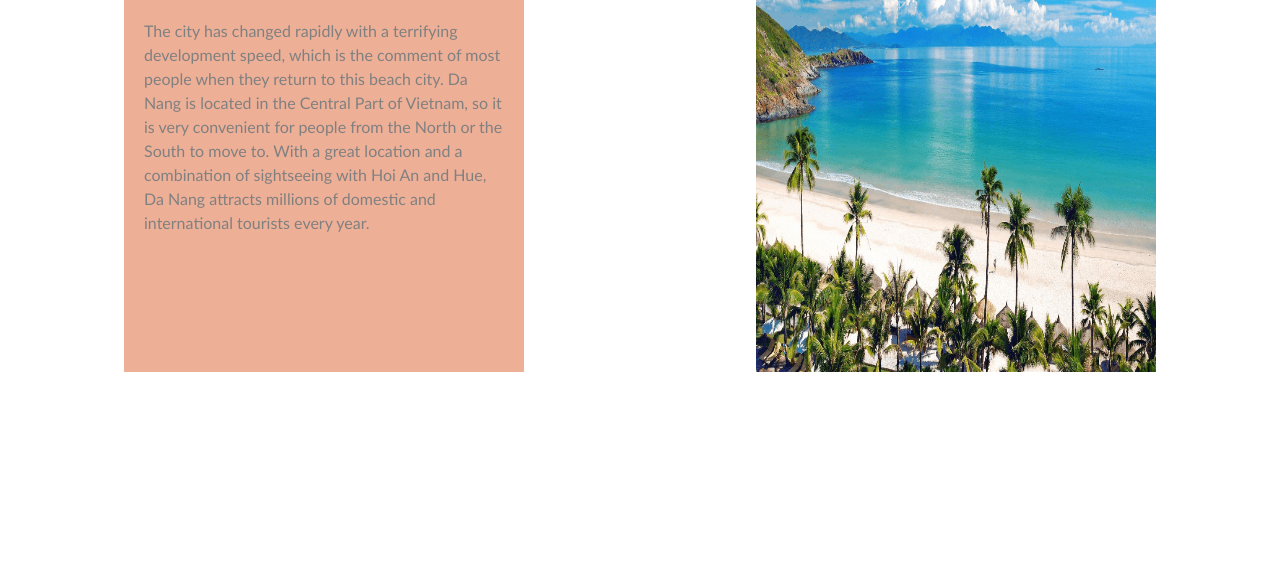
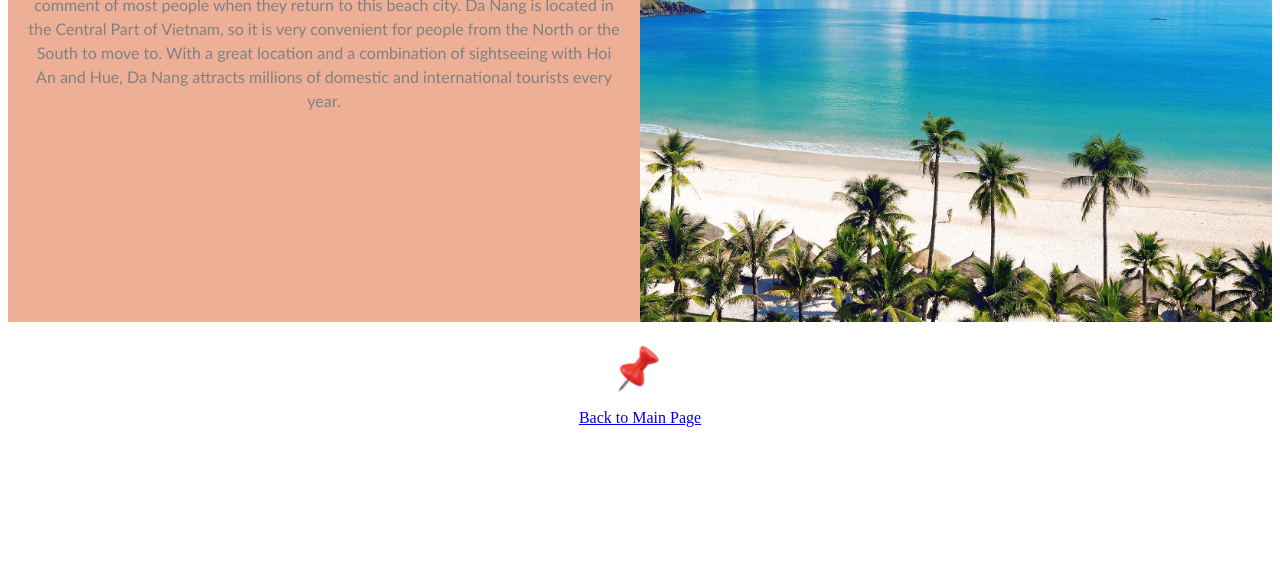
Before and after one commit to fnasidu/24-04-position, a plain HTML site: page 0424 position ex1/zoe.html in a window 1280 px wide. Shown: the part 228-800 px from the top of the page. Drawn offline with Linux system fonts and the light colour scheme.

Commit message:
final touch up

```diff
--- a/0424 position ex1/style.css
+++ b/0424 position ex1/style.css
@@ -24,21 +24,23 @@
 } */
 
 .pin2 {
+  width: 60px;
+  position: absolute;
+  right: 500px;
+  top: 180px;
+}
+
+.pin3 {
   width: 70px;
-  position: absolute;
-  left: 680px;
-  top: 170px;
 }
 
 .row {
-  margin-top: 100px;
   display: flex;
   justify-content: space-around;
 }
 
 .textcontainer {
-  /*border: 1px solid black;*/
-  width: 400px;
+  width: 100%;
   height: 500px;
 }
 
@@ -57,3 +59,9 @@
   font-family: "Gill Sans", "Gill Sans MT", Calibri, "Trebuchet MS", sans-serif;
   line-height: 1.5em;
 }
+
+.img {
+  background-image: url("../0424 position ex1/img/RM.png");
+  background-size: cover;
+  background-position: right;
+}
--- a/0424 position ex1/zoe.html
+++ b/0424 position ex1/zoe.html
@@ -7,25 +7,37 @@
     <title>Document</title>
     <link rel="stylesheet" href="style.css" />
   </head>
-  <body>
+
+  <body style="text-align: center">
+    <p style="background-color: aqua">Hello</p>
     <div class="row">
-        <div class="textcontainer" style="background: rgb(238, 175, 151);">
-            <p class="header">Da Nang</p>
-            <p class="intro">
-                The city has changed rapidly with a terrifying development speed, which
-                is the comment of most people when they return to this beach city. Da
-                Nang is located in the Central Part of Vietnam, so it is very convenient
-                for people from the North or the South to move to. With a great location
-                and a combination of sightseeing with Hoi An and Hue, Da Nang attracts
-                millions of domestic and international tourists every year.
-            </p>
-        </div>
+      <div class="textcontainer" style="background: rgb(238, 175, 151)">
+        <p class="header">Da Nang</p>
+        <p class="intro">
+          The city has changed rapidly with a terrifying development speed,
+          which is the comment of most people when they return to this beach
+          city. Da Nang is located in the Central Part of Vietnam, so it is very
+          convenient for people from the North or the South to move to. With a
+          great location and a combination of sightseeing with Hoi An and Hue,
+          Da Nang attracts millions of domestic and international tourists every
+          year.
+        </p>
+      </div>
 
-        <div class="textcontainer">
-            <img src="..\0424 position ex1\img\RM.png" class="textcontainer">
-
-            </p>
-        </div>
+      <div class="textcontainer img"></div>
+    </div>
+    <div class="row" style="margin-top: 20px">
+      <div>
+        <img
+          src="..\0424 position ex1\img\zoe_pin-removebg-preview.png"
+          class="pin3"
+        />
+        <a
+          href="..\0424 position ex1\index.html"
+          style="display: block; margin-top: 10px"
+          >Back to Main Page</a
+        >
+      </div>
     </div>
   </body>
 </html>
```
